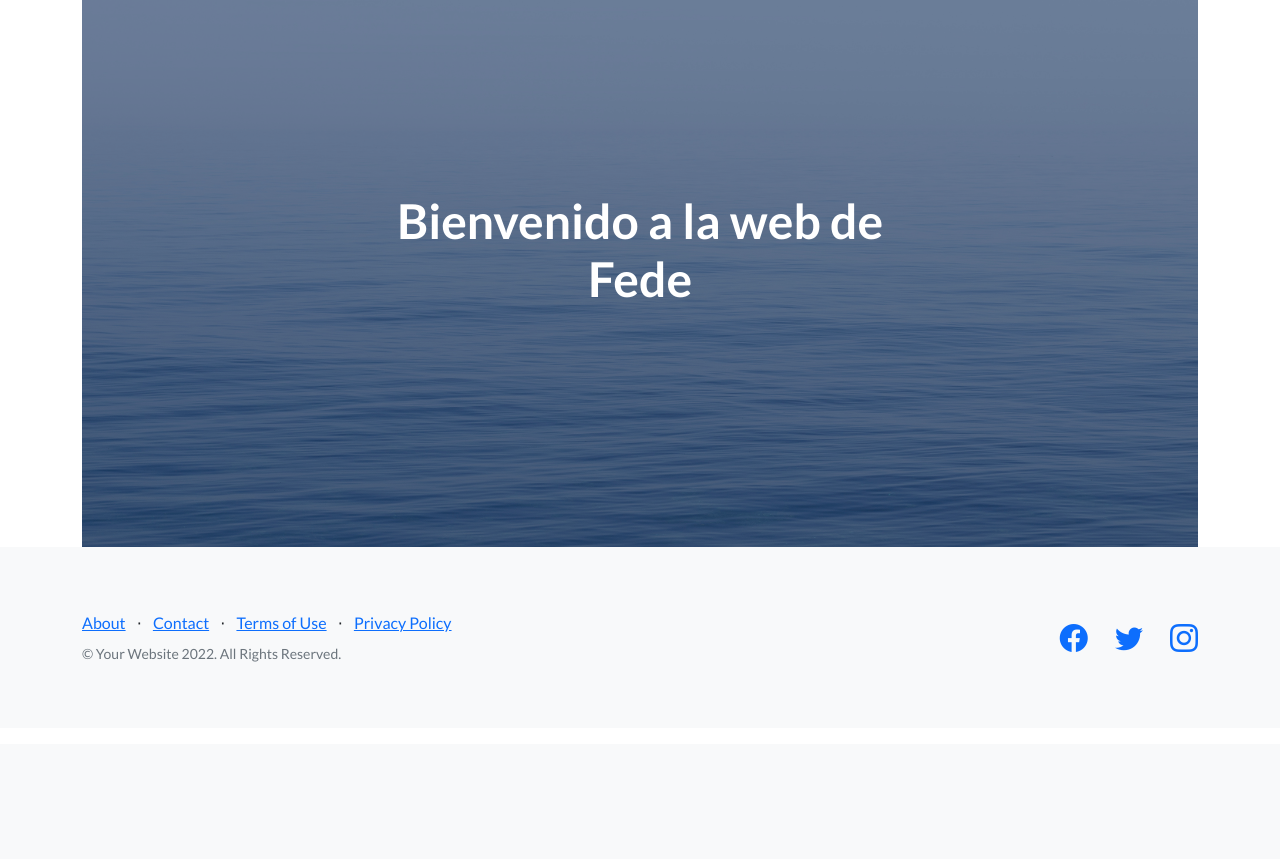
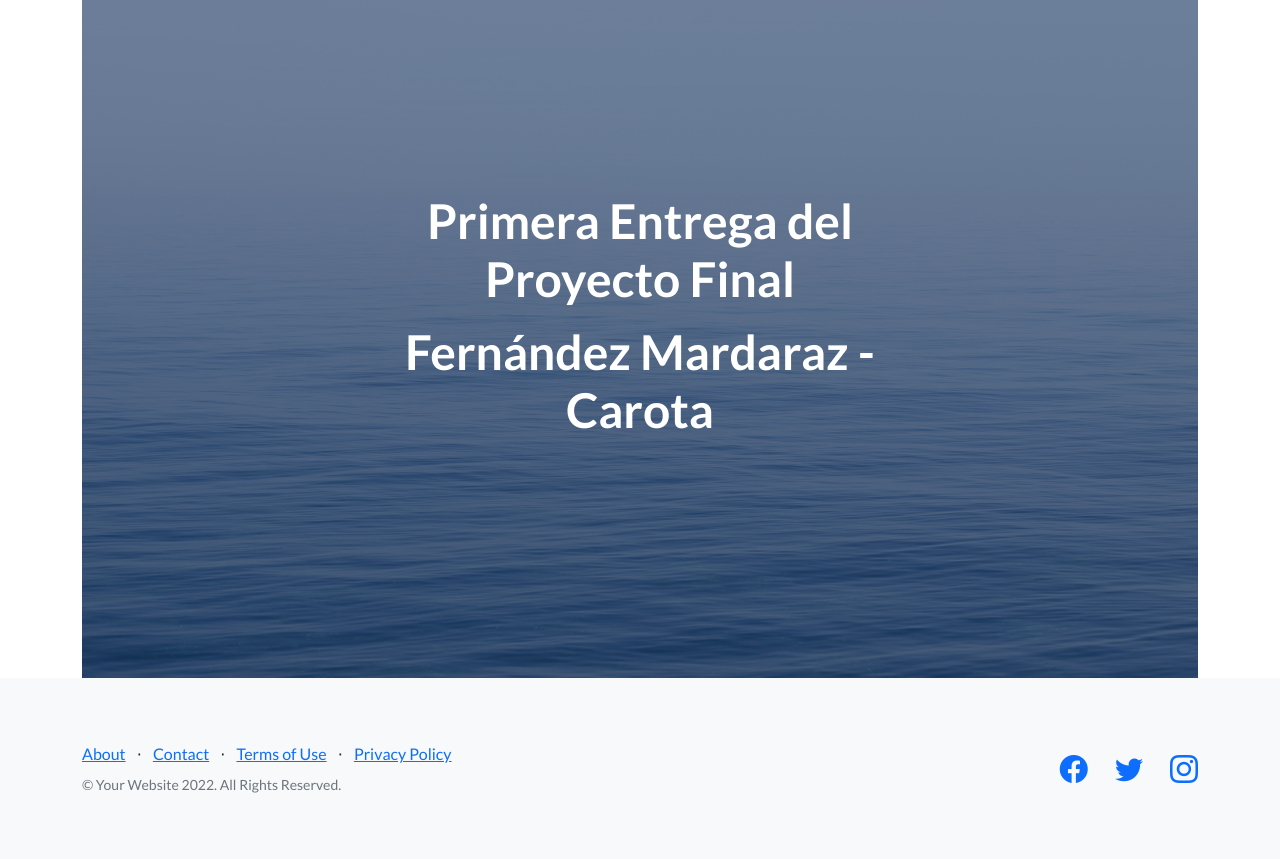
Before and after one commit to ferdezmar/Entrega1-Carota-FernandezMardaraz, a Django app: page / in a window 1280 px wide. Shown: the part 56-915 px from the top of the page. Before the commit the page ends 718 px from the top, so only its background shows below. Run offline with Django 4.2, Linux system fonts and the light colour scheme; some libraries are stand-ins or nearby versions.

Commit message:
Carga a GitHub

```diff
--- a/ProyectoFinal/urls.py
+++ b/ProyectoFinal/urls.py
@@ -19,4 +19,5 @@ from django.urls import path, include
 urlpatterns = [
     path('admin/', admin.site.urls),
     path('', include('home.urls')),
+    # path('about/', )
 ]
--- a/home/templates/home/index.html
+++ b/home/templates/home/index.html
@@ -11,7 +11,8 @@
                             <!-- Page heading-->
                             <h1 class="mb-5">
                                 {% block h1_texto_header %}
-                                Bienvenido a la web de Fede
+                                <p>Primera Entrega del Proyecto Final</p>
+                                Fernández Mardaraz - Carota
                                 {% endblock h1_texto_header %}
                             </h1>
                             <!-- Signup form-->
```
Also changed, not shown: README.md (added), db.sqlite3, 1 other file.
